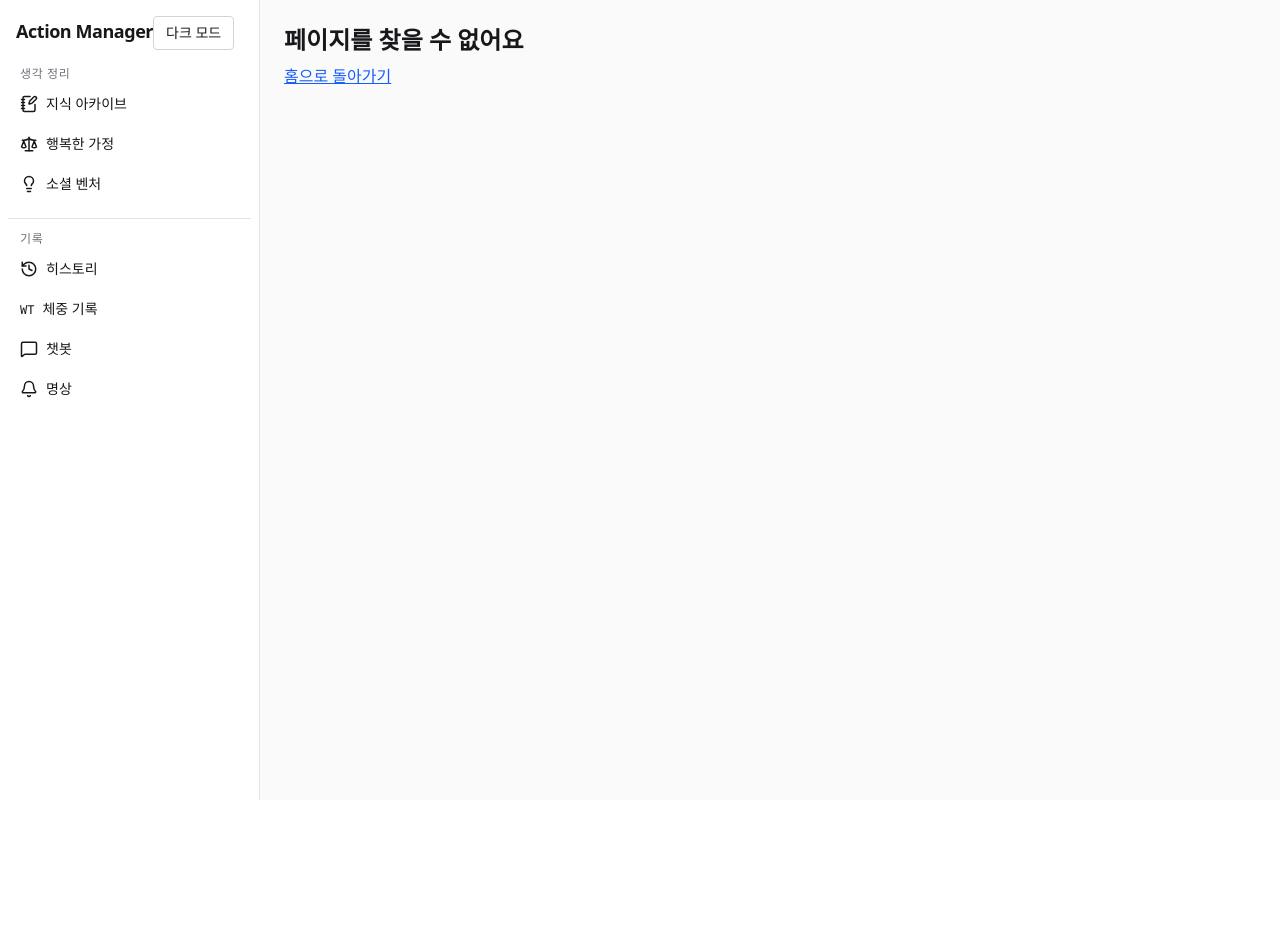
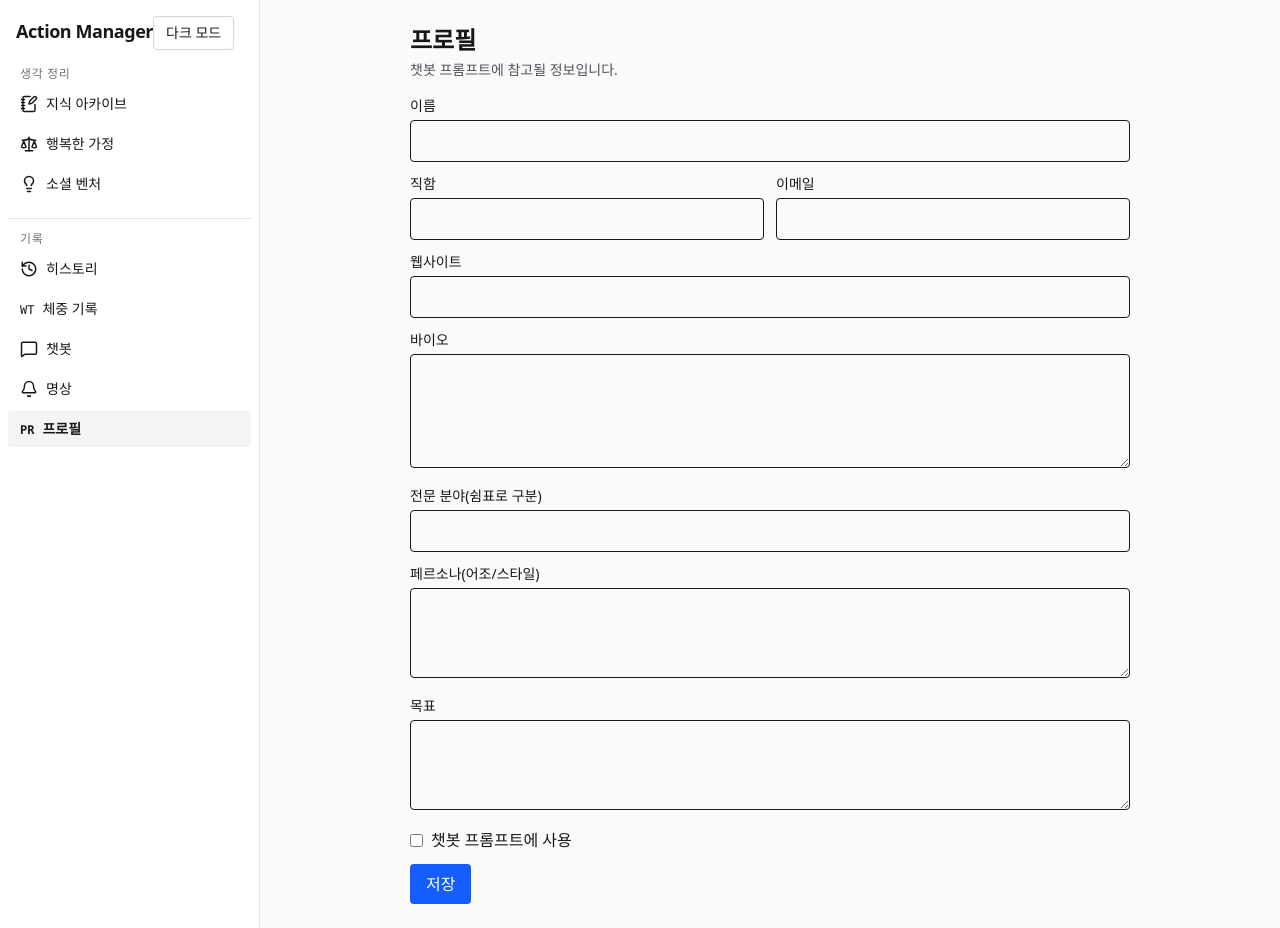
Before and after one commit to Jholic/Project_Cursor, a React (Vite) app in the folder app/: page /profile in a window 1280 px wide. Before the commit the page ends 800 px from the top, so only its background shows below. Built offline with nearby package versions, Linux system fonts and the light colour scheme.

Commit message:
feat: Add profile page and integrate into app
Co-authored-by: tmdgh8909 <tmdgh8909@gmail.com>

```diff
--- a/app/src/App.tsx
+++ b/app/src/App.tsx
@@ -10,6 +10,7 @@ import { Chat } from './features/chat/Chat'
 import { SWPrompt } from './components/SWPrompt'
 import { Compose } from './features/history/Compose'
 import { Meditation } from './features/meditation/Meditation'
+import { Profile } from './features/profile/Profile'
 
 function App() {
   return (
@@ -24,6 +25,7 @@ function App() {
           <Route path="/history" element={<History />} />
           <Route path="/compose" element={<Compose />} />
           <Route path="/meditation" element={<Meditation />} />
+          <Route path="/profile" element={<Profile />} />
           <Route path="/chat" element={<Chat />} />
           <Route path="/action-4" element={<ActionFour />} />
           <Route path="*" element={<NotFound />} />
--- a/app/src/components/Layout.tsx
+++ b/app/src/components/Layout.tsx
@@ -43,6 +43,7 @@ export function Layout({ children }: LayoutProps) {
           <NavItem to="/action-4" icon={<span className="text-xs font-mono">WT</span>} label="체중 기록" />
           <NavItem to="/chat" icon={<MessageSquare size={18} />} label="챗봇" />
           <NavItem to="/meditation" icon={<Bell size={18} />} label="명상" />
+          <NavItem to="/profile" icon={<span className="text-xs font-mono">PR</span>} label="프로필" />
         </nav>
       </aside>
       <main id="main" className="min-h-dvh bg-zinc-50 dark:bg-zinc-950">
--- a/app/src/features/history/Compose.tsx
+++ b/app/src/features/history/Compose.tsx
@@ -22,6 +22,22 @@ export function Compose() {
       }
     }).join('\n')
     setContent(prev => prev + (prev ? '\n\n' : '') + refs)
+  }
+
+  async function postToDevTo() {
+    try {
+      const key = localStorage.getItem('DEVTO_API_KEY')
+      if (!key) { alert('먼저 API Key를 설정하세요. 로컬스토리지 DEVTO_API_KEY.'); return }
+      const payload = { article: { title, published: false, body_markdown: content, tags: ['writing','notes'] } }
+      const res = await fetch('https://dev.to/api/articles', {
+        method: 'POST', headers: { 'Content-Type': 'application/json', 'api-key': key }, body: JSON.stringify(payload)
+      })
+      if (!res.ok) throw new Error(await res.text())
+      const data = await res.json()
+      alert('dev.to에 초안 업로드 완료: ' + (data.url || '성공'))
+    } catch (e:any) {
+      alert(e?.message || '업로드 실패')
+    }
   }
 
   return (
@@ -56,10 +72,11 @@ export function Compose() {
         <h2 className="text-lg font-semibold">블로그 초안</h2>
         <input value={title} onChange={e=>setTitle(e.target.value)} placeholder="제목" className="w-full rounded border px-3 py-2 focus-ring" />
         <textarea value={content} onChange={e=>setContent(e.target.value)} placeholder="마크다운 본문" className="w-full min-h-[240px] rounded border px-3 py-2 focus-ring font-mono" />
-        <div className="flex gap-2">
+        <div className="flex gap-2 flex-wrap">
           <button className="rounded bg-blue-600 text-white px-3 py-2 focus-ring" onClick={()=>navigator.clipboard.writeText(content)}>본문 복사</button>
           <button className="rounded border px-3 py-2 focus-ring" onClick={()=>window.open('https://dev.to/new','_blank')}>dev.to에 새 글 열기</button>
-          {/* TODO: dev.to API 연동(작성자 키 필요) */}
+          <button className="rounded border px-3 py-2 focus-ring" onClick={postToDevTo}>dev.to에 초안 업로드(API 키 필요)</button>
+          <label className="text-xs text-zinc-600 dark:text-zinc-400">브라우저 저장소 DEVTO_API_KEY에 키를 저장하세요.</label>
         </div>
       </section>
 
--- a/app/src/features/meditation/Meditation.tsx
+++ b/app/src/features/meditation/Meditation.tsx
@@ -4,10 +4,19 @@ function supportsNotifications() {
   return 'Notification' in window && 'serviceWorker' in navigator
 }
 
+type Recurrence = 'once' | 'daily' | 'date'
+
+type ScheduledItem = { id: string; when: string; recurrence: Recurrence; title: string }
+
+function id() { return Math.random().toString(36).slice(2,10) }
+
 export function Meditation() {
   const [time, setTime] = useState<string>('06:30')
+  const [date, setDate] = useState<string>('')
+  const [recurrence, setRecurrence] = useState<Recurrence>('once')
   const [fileUrl, setFileUrl] = useState<string>('')
   const [granted, setGranted] = useState<boolean>(false)
+  const [items, setItems] = useState<ScheduledItem[]>([])
   const audioRef = useRef<HTMLAudioElement | null>(null)
 
   useEffect(() => {
@@ -20,16 +29,38 @@ export function Meditation() {
     if (!granted) { alert('알림 권한이 필요합니다.'); return }
     const [hh, mm] = time.split(':').map(Number)
     const now = new Date()
-    const target = new Date()
+    let target = new Date()
+    if (recurrence === 'date') {
+      if (!date) { alert('날짜를 선택하세요.'); return }
+      const [y,m,d] = date.split('-').map(Number)
+      target = new Date(y, (m-1), d, hh, mm, 0, 0)
+      if (target.getTime() <= now.getTime()) { alert('과거 시간입니다.'); return }
+    } else {
       target.setHours(hh, mm, 0, 0)
+      if (recurrence === 'once') {
         if (target.getTime() <= now.getTime()) target.setDate(target.getDate() + 1)
-    const delay = target.getTime() - now.getTime()
+      }
+      // daily는 오늘 시각이 지났으면 내일로 이동
+      if (recurrence === 'daily' && target.getTime() <= now.getTime()) target.setDate(target.getDate() + 1)
+    }
+    const scheduleOne = (at: Date) => {
+      const delay = at.getTime() - Date.now()
+      const title = '명상 시간'
+      const item: ScheduledItem = { id: id(), when: at.toISOString(), recurrence, title }
+      setItems(prev => [...prev, item])
       setTimeout(() => {
         navigator.serviceWorker?.getRegistration().then(reg => {
-        reg?.showNotification('명상 시간', { body: '알람을 눌러 재생하세요.' })
+          reg?.showNotification(title, { body: '알람을 눌러 재생하세요.' })
         })
+        if (recurrence === 'daily') {
+          const next = new Date(at)
+          next.setDate(next.getDate() + 1)
+          scheduleOne(next)
+        }
       }, delay)
-    alert('내일 같은 시간에 1회 알람이 예약되었습니다. (브라우저가 켜져 있어야 작동)')
+    }
+    scheduleOne(target)
+    alert(recurrence === 'daily' ? '매일 알림이 예약되었습니다. (브라우저 실행 중에만 동작)' : '알림이 예약되었습니다.')
   }
 
   function onFileSelected(e: React.ChangeEvent<HTMLInputElement>) {
@@ -52,14 +83,36 @@ export function Meditation() {
       </header>
 
       <div className="space-y-3">
+        <div className="grid sm:grid-cols-3 gap-3">
           <div>
             <label htmlFor="time" className="block text-sm font-medium">시간</label>
             <input id="time" type="time" value={time} onChange={e => setTime(e.target.value)} className="mt-1 rounded border px-3 py-2 focus-ring" />
           </div>
           <div>
-          <label htmlFor="file" className="block text-sm font-medium">오디오 파일</label>
-          <input id="file" type="file" accept="audio/*" onChange={onFileSelected} />
+            <label htmlFor="rec" className="block text-sm font-medium">반복</label>
+            <select id="rec" value={recurrence} onChange={e=>setRecurrence(e.target.value as any)} className="mt-1 rounded border px-3 py-2 focus-ring">
+              <option value="once">1회</option>
+              <option value="daily">매일(오늘 포함)</option>
+              <option value="date">지정 날짜</option>
+            </select>
           </div>
+          {recurrence === 'date' && (
+            <div>
+              <label htmlFor="date" className="block text-sm font-medium">날짜</label>
+              <input id="date" type="date" value={date} onChange={e=>setDate(e.target.value)} className="mt-1 rounded border px-3 py-2 focus-ring" />
+            </div>
+          )}
+        </div>
+
+        <div>
+          <label className="block text-sm font-medium">오디오 파일</label>
+          <div className="flex gap-2 items-center">
+            <button onClick={() => document.getElementById('fileHidden')?.click()} className="rounded border px-3 py-2 focus-ring">파일 추가</button>
+            <span className="text-sm text-zinc-600 dark:text-zinc-400 truncate max-w-[60%]">{fileUrl ? '선택됨' : '선택된 파일 없음'}</span>
+            <input id="fileHidden" className="sr-only" type="file" accept="audio/*" onChange={onFileSelected} />
+          </div>
+        </div>
+
         <div className="flex gap-2">
           <button onClick={scheduleLocal} className="rounded border px-3 py-2 focus-ring">알림 예약</button>
           <button onClick={play} className="rounded bg-blue-600 text-white px-3 py-2 focus-ring">재생</button>
@@ -67,6 +120,24 @@ export function Meditation() {
         <audio ref={audioRef} src={fileUrl} controls className="w-full" />
       </div>
 
+      <section className="space-y-2">
+        <h2 className="text-lg font-semibold">예약된 알림</h2>
+        {items.length === 0 ? (
+          <div className="text-sm text-zinc-600 dark:text-zinc-400">예약된 항목이 없습니다.</div>
+        ) : (
+          <ul className="divide-y rounded border">
+            {items.map(it => (
+              <li key={it.id} className="p-2 text-sm flex items-center justify-between">
+                <div>
+                  <div className="font-medium">{it.title}</div>
+                  <div className="text-xs text-zinc-600 dark:text-zinc-400">{new Date(it.when).toLocaleString()} • {it.recurrence}</div>
+                </div>
+              </li>
+            ))}
+          </ul>
+        )}
+      </section>
+
       <div className="text-xs text-zinc-600 dark:text-zinc-400">
         PWA 한계로 브라우저/앱이 백그라운드에서 종료되면 알림이 동작하지 않을 수 있어요. 반복 알람/완전 오프라인 알람은 네이티브 패키징(Capacitor)로 구현을 권장합니다.
       </div>
--- /dev/null
+++ b/app/src/features/profile/Profile.tsx
@@ -0,0 +1,73 @@
+import { useEffect, useState } from 'react'
+import { loadProfile, saveProfile, type UserProfile } from '../../lib/profile'
+
+export function Profile() {
+  const [p, setP] = useState<UserProfile>({ name: '' })
+  const [saved, setSaved] = useState<string | null>(null)
+
+  useEffect(() => { setP(loadProfile()) }, [])
+
+  function update<K extends keyof UserProfile>(key: K, value: UserProfile[K]) {
+    setP(prev => ({ ...prev, [key]: value }))
+  }
+
+  function onSave() {
+    saveProfile(p)
+    setSaved('저장되었습니다.')
+    setTimeout(()=>setSaved(null), 2000)
+  }
+
+  return (
+    <div className="max-w-3xl mx-auto p-6 space-y-4">
+      <header className="space-y-1">
+        <h1 className="text-2xl font-bold">프로필</h1>
+        <p className="text-sm text-zinc-600 dark:text-zinc-400">챗봇 프롬프트에 참고될 정보입니다.</p>
+      </header>
+
+      <div className="grid gap-3">
+        <div>
+          <label className="block text-sm font-medium">이름</label>
+          <input className="mt-1 w-full rounded border px-3 py-2 focus-ring" value={p.name} onChange={e=>update('name', e.target.value)} />
+        </div>
+        <div className="grid sm:grid-cols-2 gap-3">
+          <div>
+            <label className="block text-sm font-medium">직함</label>
+            <input className="mt-1 w-full rounded border px-3 py-2 focus-ring" value={p.title||''} onChange={e=>update('title', e.target.value)} />
+          </div>
+          <div>
+            <label className="block text-sm font-medium">이메일</label>
+            <input className="mt-1 w-full rounded border px-3 py-2 focus-ring" value={p.email||''} onChange={e=>update('email', e.target.value)} />
+          </div>
+        </div>
+        <div>
+          <label className="block text-sm font-medium">웹사이트</label>
+          <input className="mt-1 w-full rounded border px-3 py-2 focus-ring" value={p.website||''} onChange={e=>update('website', e.target.value)} />
+        </div>
+        <div>
+          <label className="block text-sm font-medium">바이오</label>
+          <textarea className="mt-1 w-full rounded border px-3 py-2 focus-ring" rows={4} value={p.bio||''} onChange={e=>update('bio', e.target.value)} />
+        </div>
+        <div>
+          <label className="block text-sm font-medium">전문 분야(쉼표로 구분)</label>
+          <input className="mt-1 w-full rounded border px-3 py-2 focus-ring" value={(p.expertise||[]).join(', ')} onChange={e=>update('expertise', e.target.value.split(',').map(s=>s.trim()).filter(Boolean))} />
+        </div>
+        <div>
+          <label className="block text-sm font-medium">페르소나(어조/스타일)</label>
+          <textarea className="mt-1 w-full rounded border px-3 py-2 focus-ring" rows={3} value={p.persona||''} onChange={e=>update('persona', e.target.value)} />
+        </div>
+        <div>
+          <label className="block text-sm font-medium">목표</label>
+          <textarea className="mt-1 w-full rounded border px-3 py-2 focus-ring" rows={3} value={p.goals||''} onChange={e=>update('goals', e.target.value)} />
+        </div>
+        <label className="inline-flex items-center gap-2">
+          <input type="checkbox" checked={!!p.useInPrompts} onChange={e=>update('useInPrompts', e.target.checked)} />
+          챗봇 프롬프트에 사용
+        </label>
+        <div>
+          <button onClick={onSave} className="rounded bg-blue-600 text-white px-4 py-2 focus-ring">저장</button>
+          {saved && <span className="ml-3 text-green-600 text-sm">{saved}</span>}
+        </div>
+      </div>
+    </div>
+  )
+}
```
Lines whose indentation alone changed are shown as unchanged.
